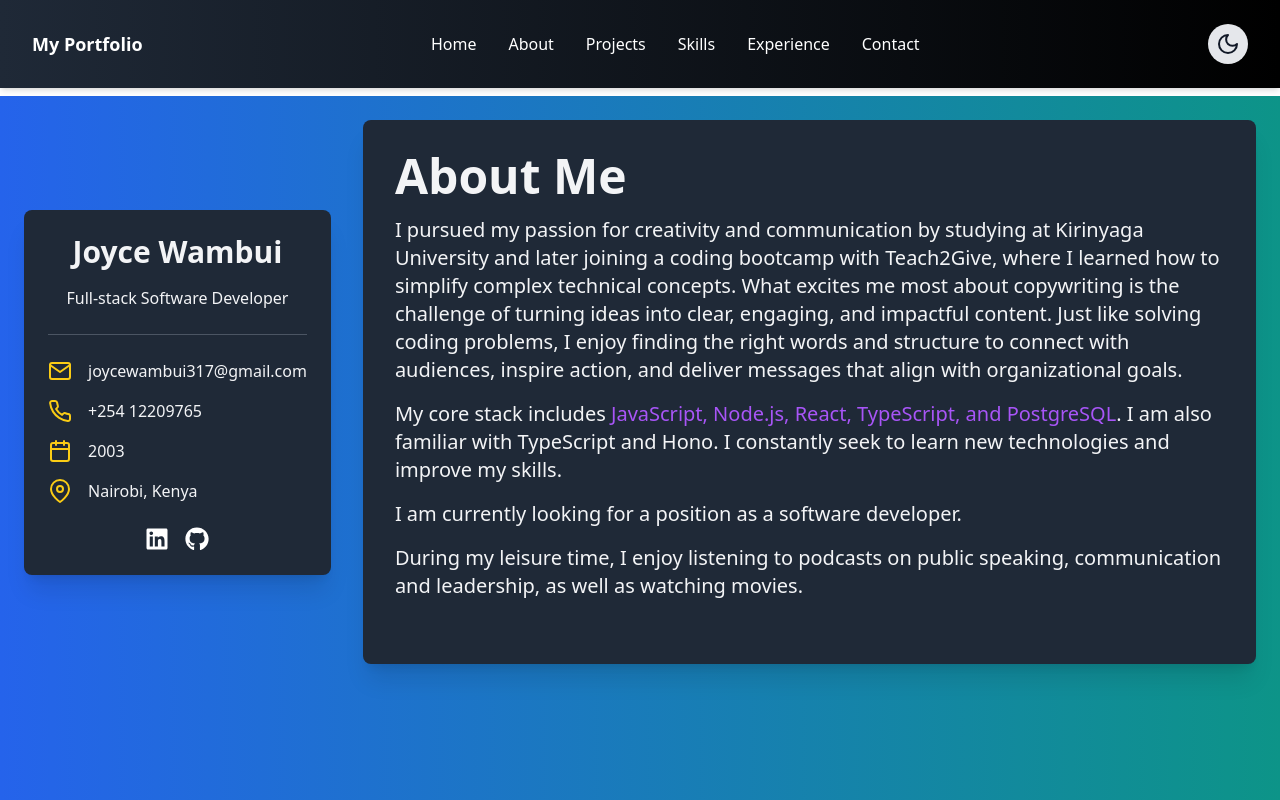
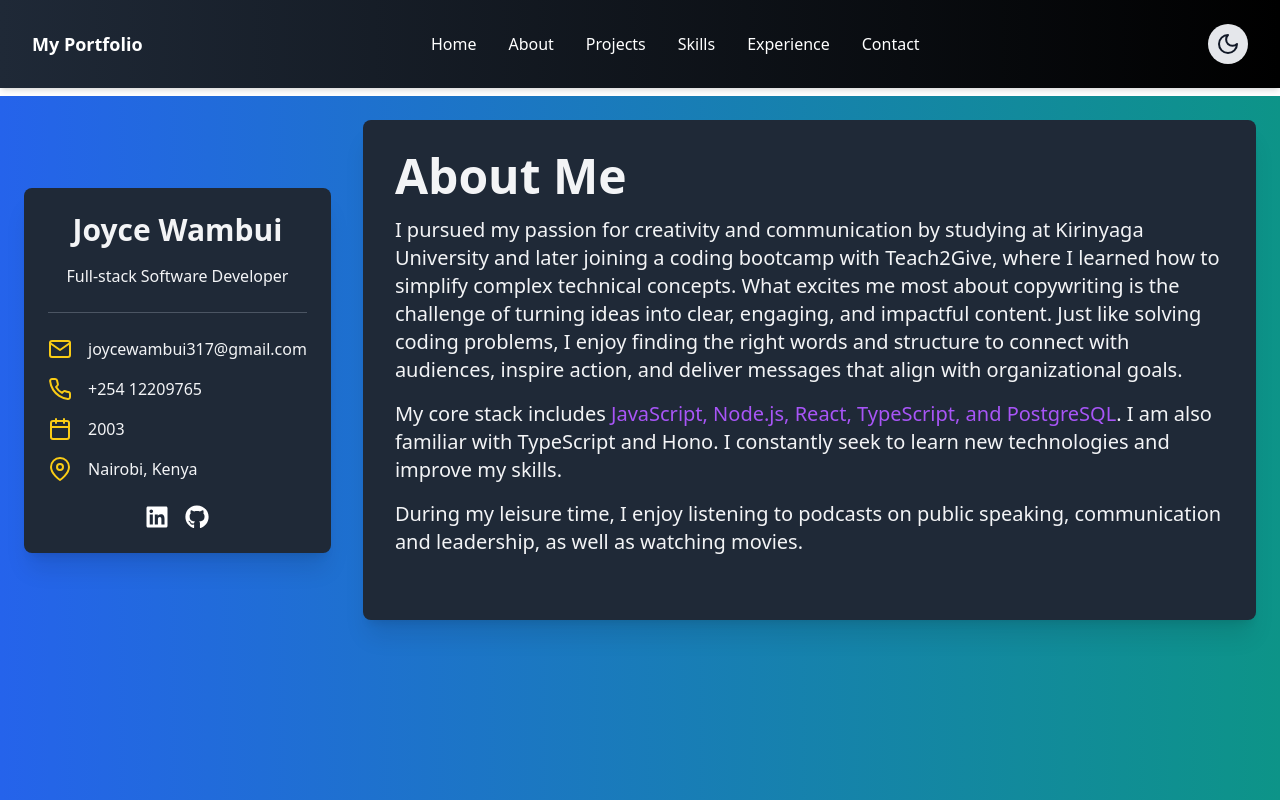
Before and after one commit to joy-devs/my_portfolio, a React (Vite) app: page /about in a window 1280 px wide. Shown: the top 800 px of the page. Built offline with nearby package versions, Linux system fonts and the light colour scheme.

Commit message:
made changes

```diff
--- a/src/components/about.tsx
+++ b/src/components/about.tsx
@@ -47,9 +47,7 @@ const About: React.FC = () => {
                     <p className="text-xl mb-4">
                         My core stack includes <span className="text-purple-500">JavaScript, Node.js, React, TypeScript, and PostgreSQL</span>. I am also familiar with TypeScript and Hono. I constantly seek to learn new technologies and improve my skills.
                     </p>
-                    <p className="text-xl mb-4">
-                        I am currently looking for a position as a software developer.
-                    </p>
+
                     <p className="text-xl mb-8">
                         During my leisure time, I enjoy listening to podcasts on public speaking, communication and leadership, as well as watching movies.
                     </p>
```
